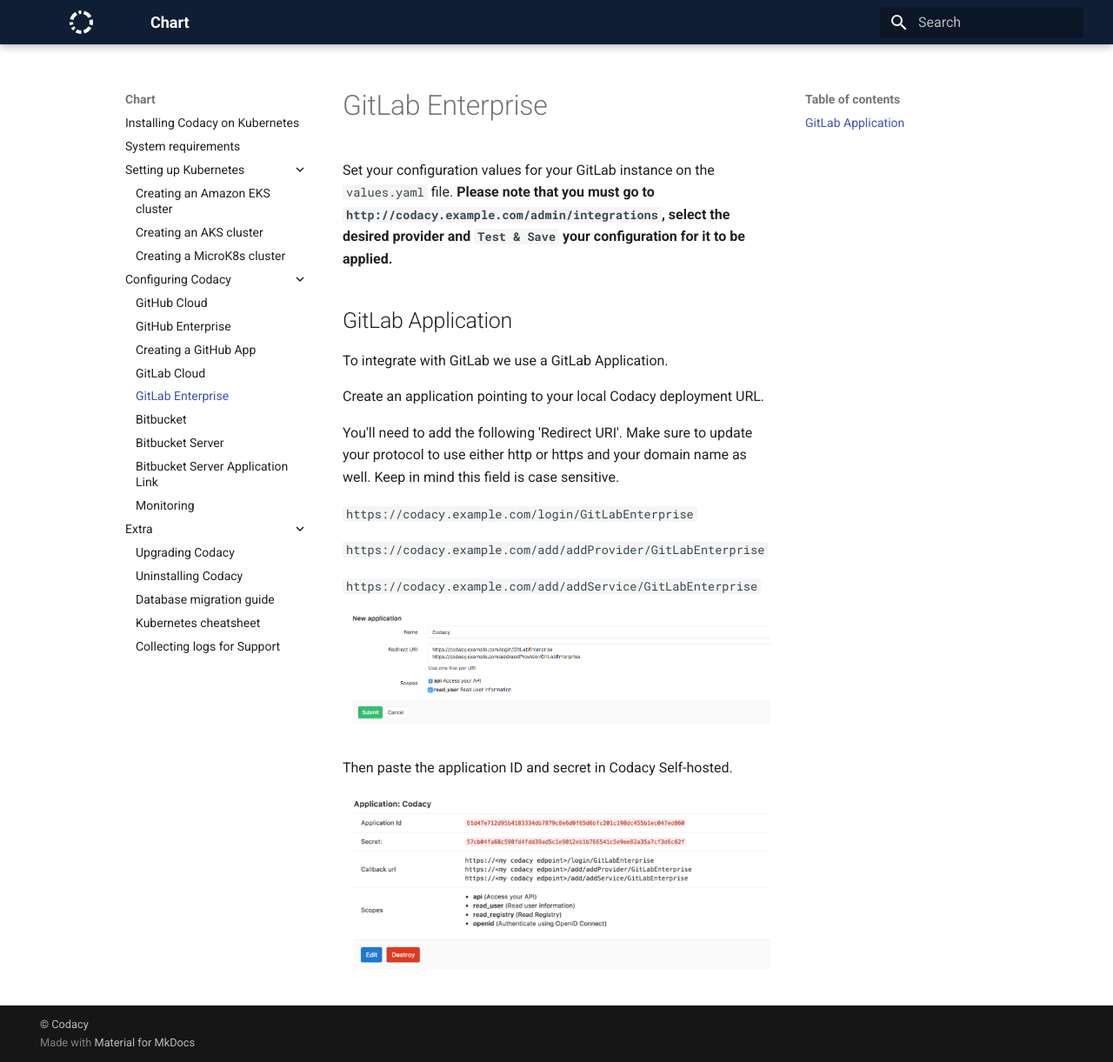
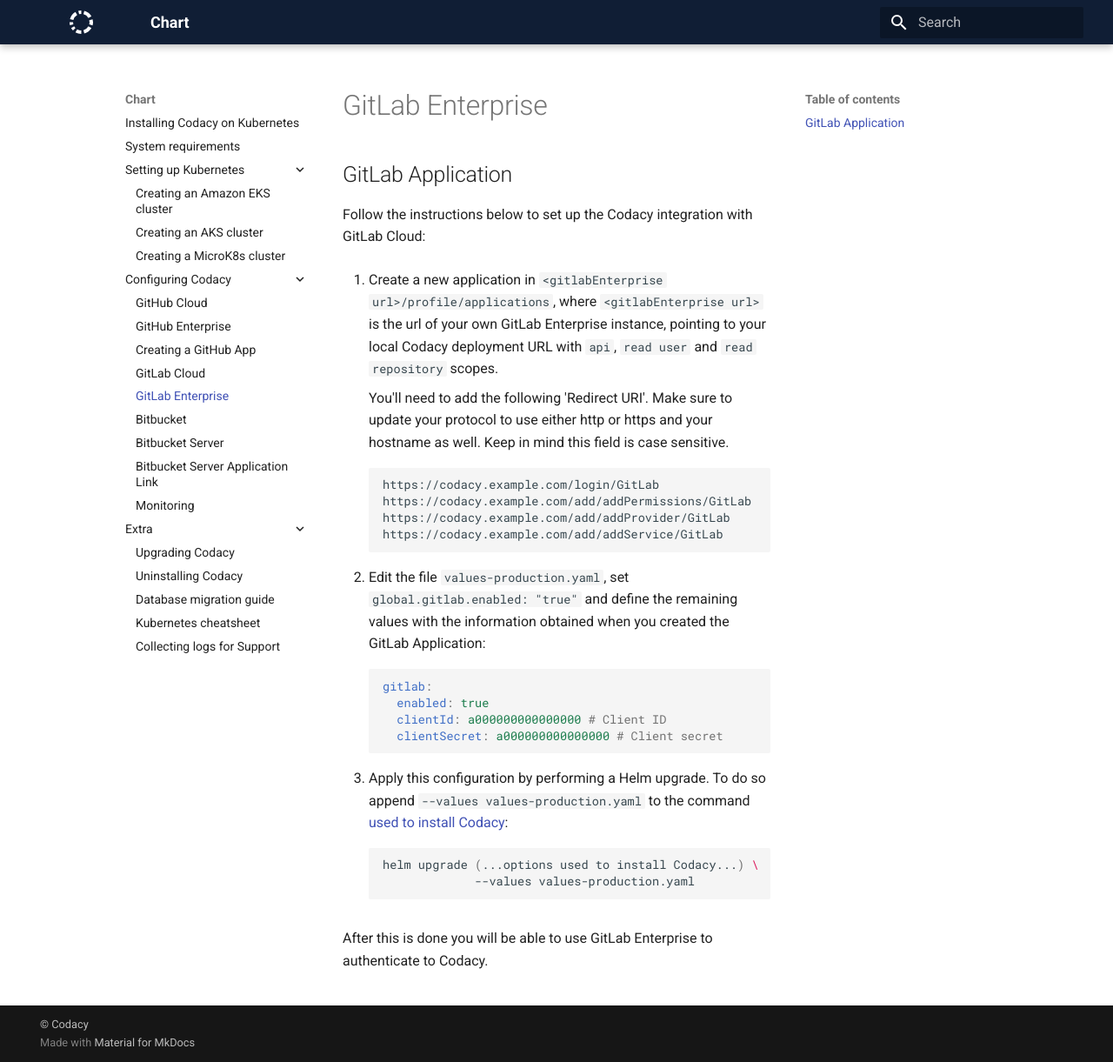
Before and after one commit to codacy/chart, an MkDocs documentation site: the page built from docs/configuration/git-providers/gitlab-enterprise.md, in a window 1280 px wide and 1221 px high. Shown: the whole window at 87% size. Built offline with MkDocs 1.6.1 and Material for MkDocs 9.7.7, drawn with Linux system fonts in a browser that asks for light colours.

Commit message:
feature: Move gitlabEnterprise configuration to file CY-1354

````diff
--- a/docs/configuration/git-providers/gitlab-enterprise.md
+++ b/docs/configuration/git-providers/gitlab-enterprise.md
@@ -1,24 +1,34 @@
 # GitLab Enterprise
-
-Set your configuration values for your GitLab instance on the `values.yaml` file.
-**Please note that you must go to `http://codacy.example.com/admin/integrations`, select the desired provider and `Test & Save` your configuration for it to be applied.**
 
 ## GitLab Application
 
-To integrate with GitLab we use a GitLab Application.
+Follow the instructions below to set up the Codacy integration with GitLab Cloud:
 
-Create an application pointing to your local Codacy deployment URL.
+1.  Create a new application in `<gitlabEnterprise url>/profile/applications`, where `<gitlabEnterprise url>` is the url of your own GitLab Enterprise instance, pointing to your local Codacy deployment URL with `api`, `read user` and `read repository` scopes.
 
-You'll need to add the following 'Redirect URI'. Make sure to update your protocol to use either http or https and your domain name as well. Keep in mind this field is case sensitive.
+    You'll need to add the following 'Redirect URI'. Make sure to update your protocol to use either http or https and your hostname as well. Keep in mind this field is case sensitive.
 
-`https://codacy.example.com/login/GitLabEnterprise`
+    ```
+    https://codacy.example.com/login/GitLab
+    https://codacy.example.com/add/addPermissions/GitLab
+    https://codacy.example.com/add/addProvider/GitLab
+    https://codacy.example.com/add/addService/GitLab
+    ```
 
-`https://codacy.example.com/add/addProvider/GitLabEnterprise`
+2.  Edit the file `values-production.yaml`, set `global.gitlab.enabled: "true"` and define the remaining values with the information obtained when you created the GitLab Application:
 
-`https://codacy.example.com/add/addService/GitLabEnterprise`
+    ```yaml
+    gitlab:
+      enabled: true
+      clientId: a000000000000000 # Client ID
+      clientSecret: a000000000000000 # Client secret
+    ```
 
-![GitLab Application](./images/gitlab-application.png)
+3.  Apply this configuration by performing a Helm upgrade. To do so append `--values values-production.yaml` to the command [used to install Codacy](../../index.md#2-installing-codacy):
 
-Then paste the application ID and secret in Codacy Self-hosted.
+    ```bash
+    helm upgrade (...options used to install Codacy...) \
+                 --values values-production.yaml
+    ```
 
-![GitLab Final Application](./images/gitlab-created-application.png)
+After this is done you will be able to use GitLab Enterprise to authenticate to Codacy.
````
Also changed, not shown: 3 other files.
